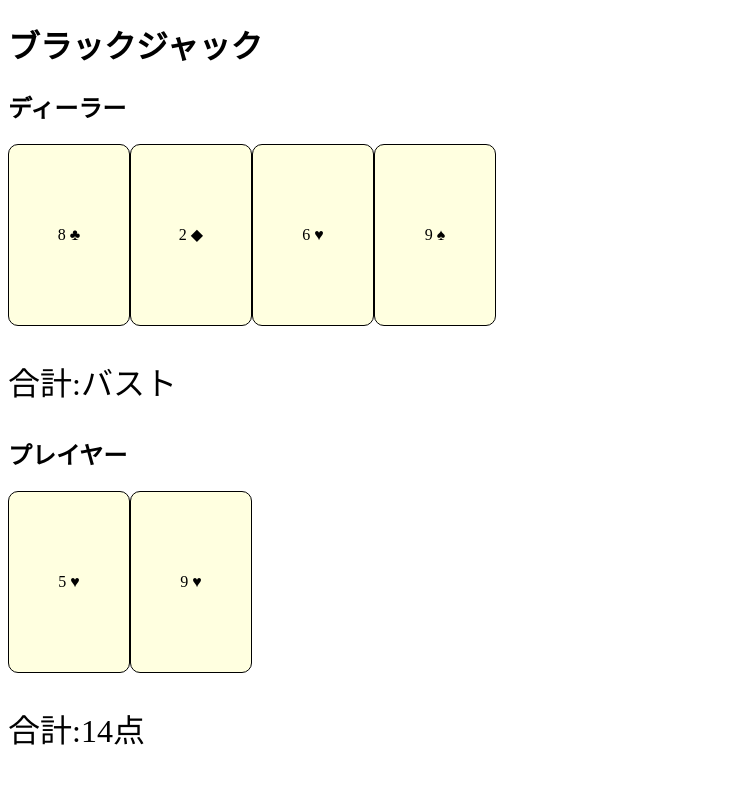
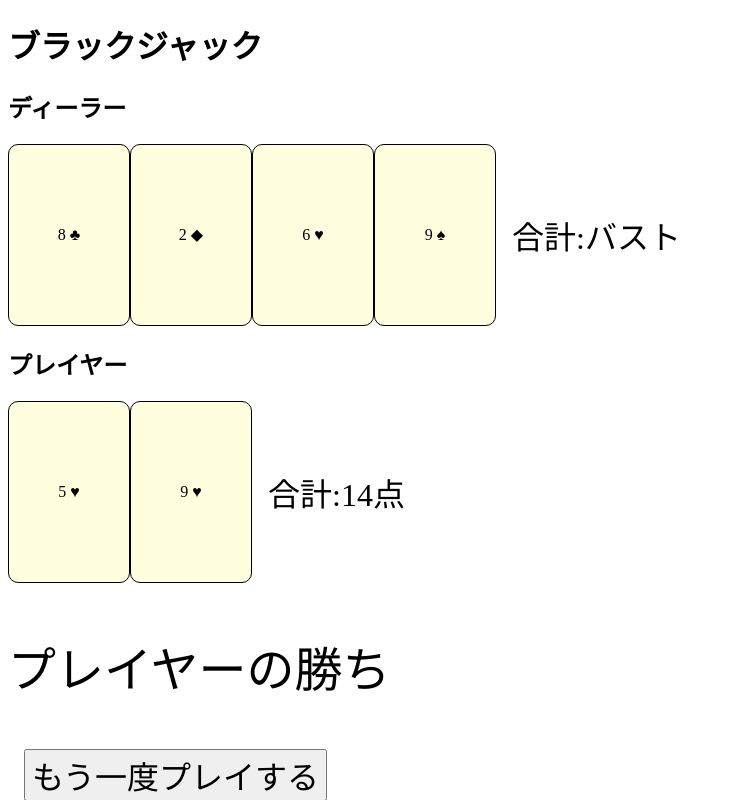
Before and after one commit to AaronMaywood/blackjack, a Vue app: page / in a window 1280 px wide. Both pictures are taken after a click on the button "この手で勝負する". Shown: the top 800 px of the page, without its empty margins (0-731 px from the left). Built offline with nearby package versions, Linux system fonts and the light colour scheme.

Commit message:
refactoring

```diff
--- a/src/App.vue
+++ b/src/App.vue
@@ -7,7 +7,54 @@ const isPlaying = ref(true)	// ゲームプレイ中 or 判定中
 const dealerCards = ref([])	// ディーラーの持ち札
 const playerCards = ref([])	// プレイヤーの持ち札
 initialize()				// 初期化してゲームを開始
+const dealerScore =	computed(() => score(dealerCards.value))	// ディーラーの現在点
+const playerScore = computed(() => score(playerCards.value))	// プレイヤーの現在点
+const dealerScorePrint = computed(() => printScore(dealerScore.value))	// ディーラーの現在点（画面表示用）
+const playerScorePrint = computed(() => printScore(playerScore.value))	// プレイヤーの現在点（画面表示用）
 
+// 現在の判定
+const judge = computed(() => {
+	// プレイヤーもディーラーも両方バスト
+	if( playerScore.value > 21 && dealerScore.value > 21 ){
+		return '引き分け'
+	}
+	// 親がバスト
+	else if(dealerScore.value > 21){
+		return 'プレイヤーの勝ち'
+	}
+	// プレイヤーがバスト
+	else if(playerScore.value > 21){
+		return 'ディーラーの勝ち'
+	}
+	// 両者ともバストしていない
+	else if( playerScore.value === dealerScore.value ){
+		return '引き分け'
+	}else if( playerScore.value > dealerScore.value ){
+		return 'プレイヤーの勝ち'
+	}else{
+		return 'ディーラーの勝ち'
+	}
+})
+
+// ヒット：プレイヤーは一枚引く
+function hit(){
+	playerCards.value.push(deal())
+}
+
+// これ以上カードを引かず、この手で勝負する
+function stand(){
+	isPlaying.value = false
+	// ディーラーは17以上になるまでカードを追加で引く
+	dealerAction()
+}
+
+// もう一度最初からプレイ
+function replay(){
+	isPlaying.value = true
+	initialize()
+}
+
+// ゲームの初期状態を作る
 function initialize(){
 	deck = []
 	dealerCards.value = []
@@ -48,24 +95,6 @@ function deal(){
 	return deck.shift()
 }
 
-// ヒット：プレイヤーは一枚引く
-function hit(){
-	playerCards.value.push(deal())
-}
-
-// これ以上カードを引かず、この手で勝負する
-function stand(){
-	isPlaying.value = false
-	// ディーラーは17以上になるまでカードを追加で引く
-	dealerAction()
-}
-
-// もう一度最初からプレイ
-function replay(){
-	isPlaying.value = true
-	initialize()
-}
-
 // 手札の点数を計算
 function score(cards, isLower = false){
 	if(cards.length===0) return 0
@@ -98,6 +127,7 @@ function score(cards, isLower = false){
 	return score
 }
 
+// 点数の画面表示用の表現
 function printScore(score){
 	if(score < 21){
 		return score + '点'
@@ -107,33 +137,6 @@ function printScore(score){
 		return 'バスト'
 	}
 }
-
-const dealerScore =	computed(() => score(dealerCards.value))
-const playerScore = computed(() => score(playerCards.value))
-const dealerScorePrint = computed(() => printScore(dealerScore.value))
-const playerScorePrint = computed(() => printScore(playerScore.value))
-const judge = computed(() => {
-	// プレイヤーもディーラーも両方バスト
-	if( playerScore.value > 21 && dealerScore.value > 21 ){
-		return '引き分け'
-	}
-	// 親がバスト
-	else if(dealerScore.value > 21){
-		return 'プレイヤーの勝ち'
-	}
-	// プレイヤーがバスト
-	else if(playerScore.value > 21){
-		return 'ディーラーの勝ち'
-	}
-	// 両者ともバストしていない
-	else if( playerScore.value === dealerScore.value ){
-		return '引き分け'
-	}else if( playerScore.value > dealerScore.value ){
-		return 'プレイヤーの勝ち'
-	}else{
-		return 'ディーラーの勝ち'
-	}
-})
 
 // 親は17以上になるまでカードを引き続ける
 function dealerAction(){
@@ -181,15 +184,15 @@ function dealerAction(){
 					:isOpen="true"
 				>
 				</Card>
+				<p class="score">合計:{{dealerScorePrint}}</p>
 			</div>
-			<p class="score">合計:{{dealerScorePrint}}</p>
 		</section>
 		<section>
 			<h2>プレイヤー</h2>
 			<div class="cards">
 				<Card v-for="card in playerCards" :suit="card.suit" :rank="card.rank" :isOpen="true"></Card>
+				<p class="score">合計:{{playerScorePrint}}</p>
 			</div>
-			<p class="score">合計:{{playerScorePrint}}</p>
 		</section>
 		<p class="judge">{{judge}}</p>
 		<div class="functions">
@@ -202,6 +205,7 @@ function dealerAction(){
 .cards {
 	display: flex;
 	flex-wrap: wrap;
+	align-items: center;
 }
 
 .functions {
@@ -216,6 +220,7 @@ button {
 
 .score {
 	font-size: 2rem;
+	margin-left: 1rem;
 }
 
 .judge {
--- a/src/main.js
+++ b/src/main.js
@@ -1,5 +1,3 @@
-import './assets/main.css'
-
 import { createApp } from 'vue'
 import App from './App.vue'
 
```
Also changed, not shown: src/assets/main.css (deleted).
